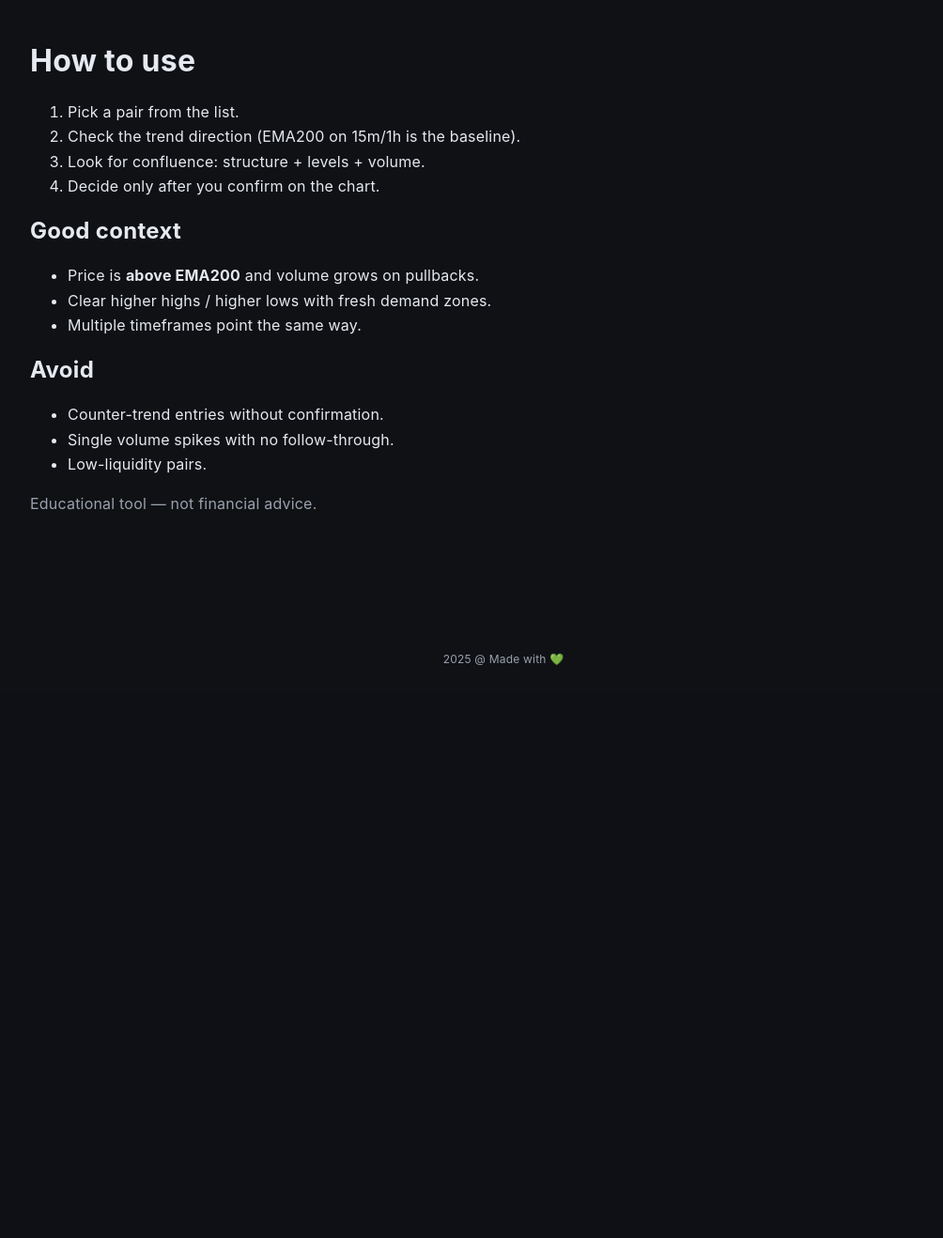
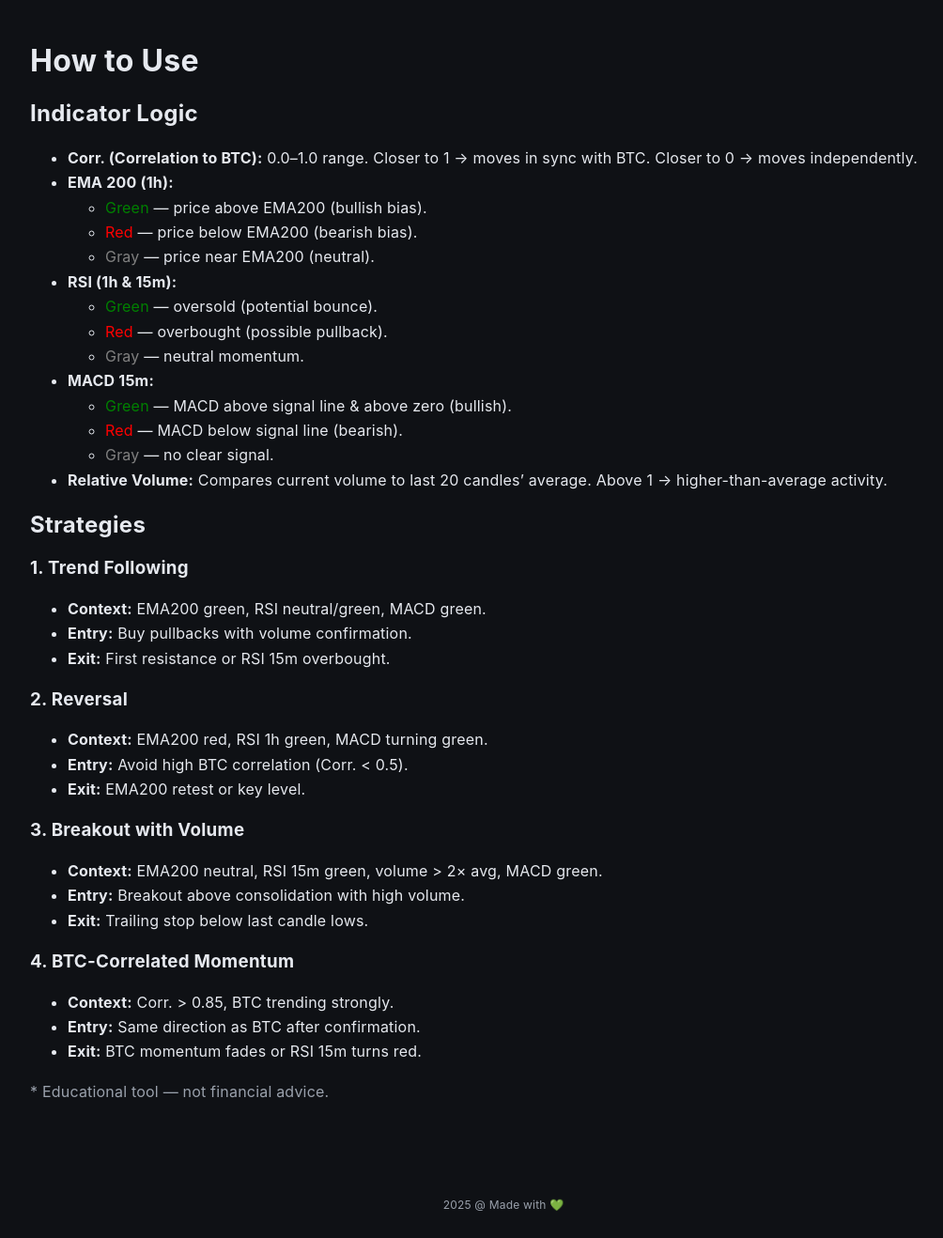
Before and after one commit to foxclerec/binance-screener, a Flask app: page /guide in a window 1280 px wide. Shown: the part 63-1381 px from the top of the page at 94% size, without its empty margins (104-1108 px from the left). Before the commit the page ends 771 px from the top, so only its background shows below. Run offline with Flask 3, Linux system fonts and the light colour scheme; parts of the project's set-up code (start-up, migrations or seed data) failed here and were passed over.

Commit message:
update guide

```diff
--- a/web/sprintero/blueprints/main/templates/main/guide.html
+++ b/web/sprintero/blueprints/main/templates/main/guide.html
@@ -1,27 +1,66 @@
 {% extends 'base_inner.html' %}
 {% set page_title = 'Guide | Binance Screener' %}
 {% block content %}
-<h1>How to use</h1>
-  <ol>
-    <li>Pick a pair from the list.</li>
-    <li>Check the trend direction (EMA200 on 15m/1h is the baseline).</li>
-    <li>Look for confluence: structure + levels + volume.</li>
-    <li>Decide only after you confirm on the chart.</li>
-  </ol>
+<h1>How to Use</h1>
 
-  <h2>Good context</h2>
-  <ul>
-    <li>Price is <b>above EMA200</b> and volume grows on pullbacks.</li>
-    <li>Clear higher highs / higher lows with fresh demand zones.</li>
-    <li>Multiple timeframes point the same way.</li>
-  </ul>
+<h2>Indicator Logic</h2>
+<ul>
+  <li><b>Corr. (Correlation to BTC):</b> 0.0–1.0 range. Closer to 1 → moves in sync with BTC. Closer to 0 → moves
+    independently.</li>
+  <li><b>EMA 200 (1h):</b>
+    <ul>
+      <li><span style="color:green;">Green</span> — price above EMA200 (bullish bias).</li>
+      <li><span style="color:red;">Red</span> — price below EMA200 (bearish bias).</li>
+      <li><span style="color:gray;">Gray</span> — price near EMA200 (neutral).</li>
+    </ul>
+  </li>
+  <li><b>RSI (1h & 15m):</b>
+    <ul>
+      <li><span style="color:green;">Green</span> — oversold (potential bounce).</li>
+      <li><span style="color:red;">Red</span> — overbought (possible pullback).</li>
+      <li><span style="color:gray;">Gray</span> — neutral momentum.</li>
+    </ul>
+  </li>
+  <li><b>MACD 15m:</b>
+    <ul>
+      <li><span style="color:green;">Green</span> — MACD above signal line & above zero (bullish).</li>
+      <li><span style="color:red;">Red</span> — MACD below signal line (bearish).</li>
+      <li><span style="color:gray;">Gray</span> — no clear signal.</li>
+    </ul>
+  </li>
+  <li><b>Relative Volume:</b> Compares current volume to last 20 candles’ average. Above 1 → higher-than-average
+    activity.</li>
+</ul>
 
-  <h2>Avoid</h2>
-  <ul>
-    <li>Counter-trend entries without confirmation.</li>
-    <li>Single volume spikes with no follow-through.</li>
-    <li>Low-liquidity pairs.</li>
-  </ul>
+<h2>Strategies</h2>
 
-  <p class="muted">Educational tool — not financial advice.</p>
+<h3>1. Trend Following</h3>
+<ul>
+  <li><b>Context:</b> EMA200 green, RSI neutral/green, MACD green.</li>
+  <li><b>Entry:</b> Buy pullbacks with volume confirmation.</li>
+  <li><b>Exit:</b> First resistance or RSI 15m overbought.</li>
+</ul>
+
+<h3>2. Reversal</h3>
+<ul>
+  <li><b>Context:</b> EMA200 red, RSI 1h green, MACD turning green.</li>
+  <li><b>Entry:</b> Avoid high BTC correlation (Corr. &lt; 0.5).</li>
+  <li><b>Exit:</b> EMA200 retest or key level.</li>
+</ul>
+
+<h3>3. Breakout with Volume</h3>
+<ul>
+  <li><b>Context:</b> EMA200 neutral, RSI 15m green, volume &gt; 2× avg, MACD green.</li>
+  <li><b>Entry:</b> Breakout above consolidation with high volume.</li>
+  <li><b>Exit:</b> Trailing stop below last candle lows.</li>
+</ul>
+
+<h3>4. BTC-Correlated Momentum</h3>
+<ul>
+  <li><b>Context:</b> Corr. &gt; 0.85, BTC trending strongly.</li>
+  <li><b>Entry:</b> Same direction as BTC after confirmation.</li>
+  <li><b>Exit:</b> BTC momentum fades or RSI 15m turns red.</li>
+</ul>
+
+<p class="muted">* Educational tool — not financial advice.</p>
 {% endblock %}
```
